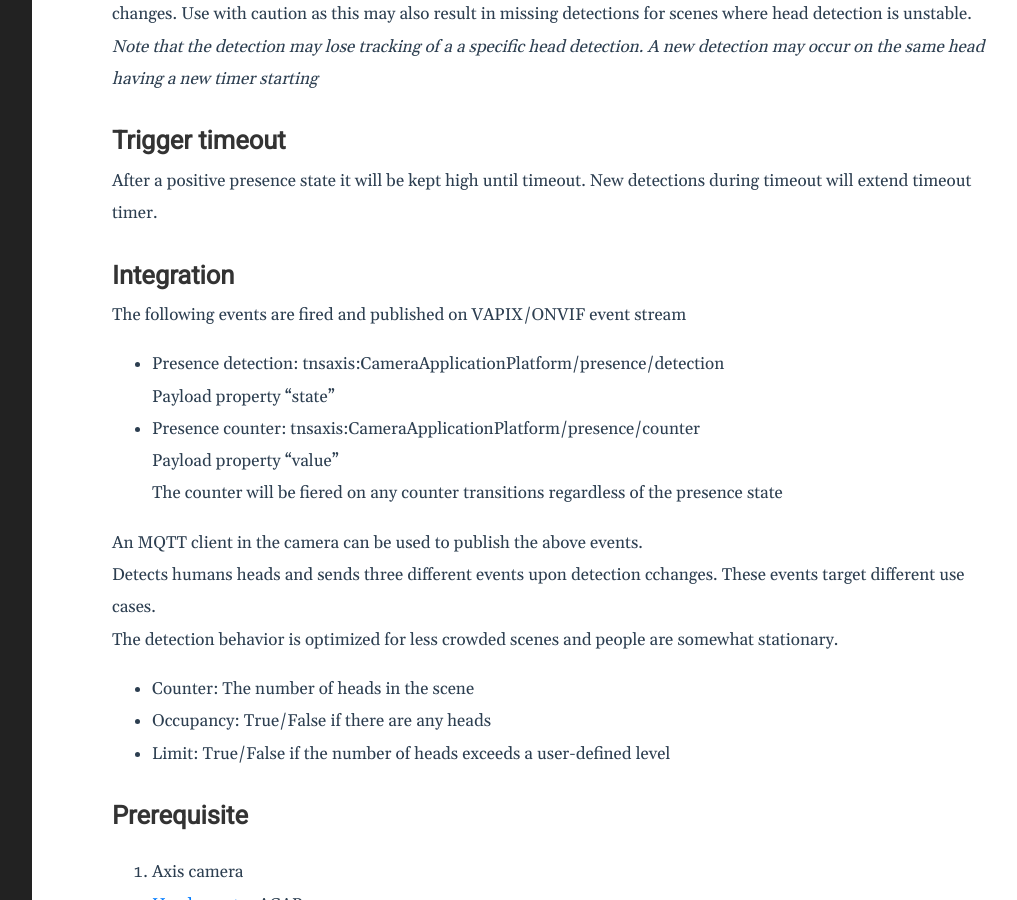
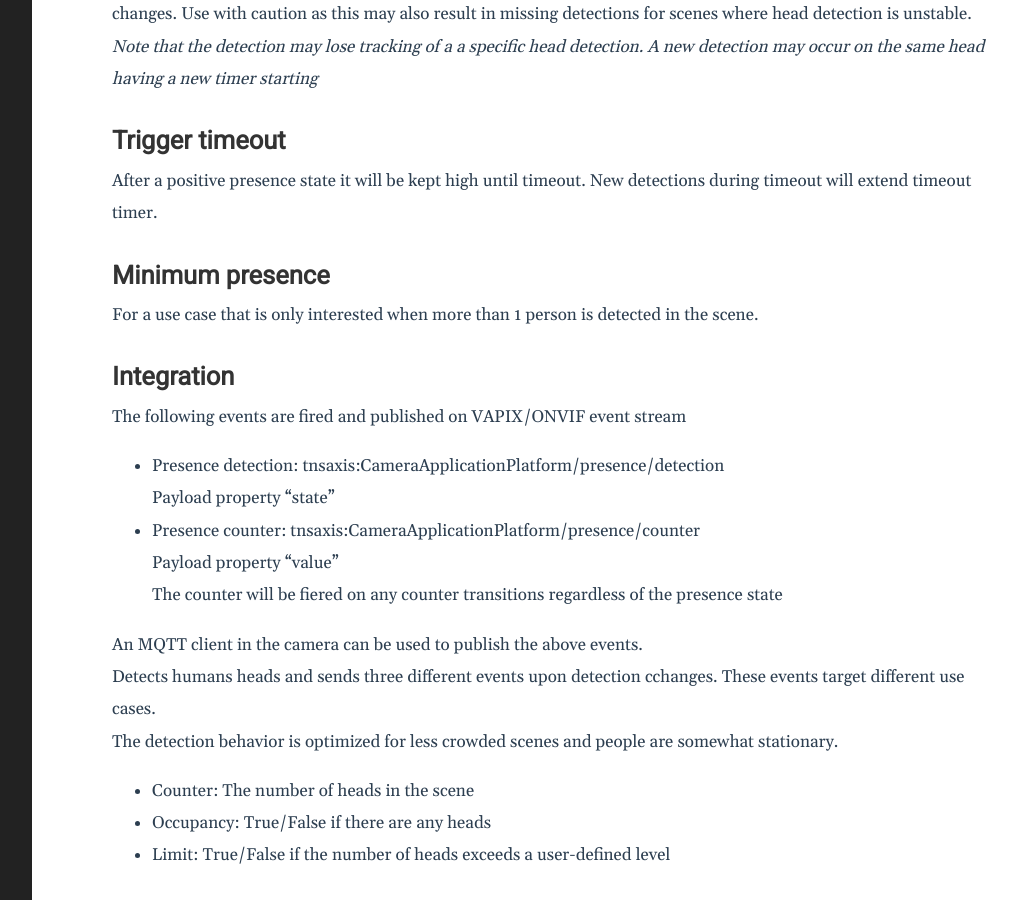
Before and after one commit to pandosme/pandosme.github.io, a Jekyll site: the page built from docs/_posts/2022-10-10-presence-detection.md, in a window 1280 px wide and 900 px high, scrolled down 2084 px. Shown: the whole window, without its empty margins (188-1205 px from the left). Built offline with Jekyll 4.4.1, drawn with Linux system fonts in a browser that asks for light colours.

Commit message:
Update 2022-10-10-presence-detection.md

```diff
--- a/docs/_posts/2022-10-10-presence-detection.md
+++ b/docs/_posts/2022-10-10-presence-detection.md
@@ -51,6 +51,9 @@ _Note that the detection may lose tracking of a a specific head detection.  A ne
 
 ## Trigger timeout
 After a positive presence state it will be kept high until timeout.  New detections during timeout will extend timeout timer.
+
+## Minimum presence
+For a use case that is only interested when more than 1 person is detected in the scene.
 
 # Integration
 The following events are fired and published on VAPIX/ONVIF event stream
```
